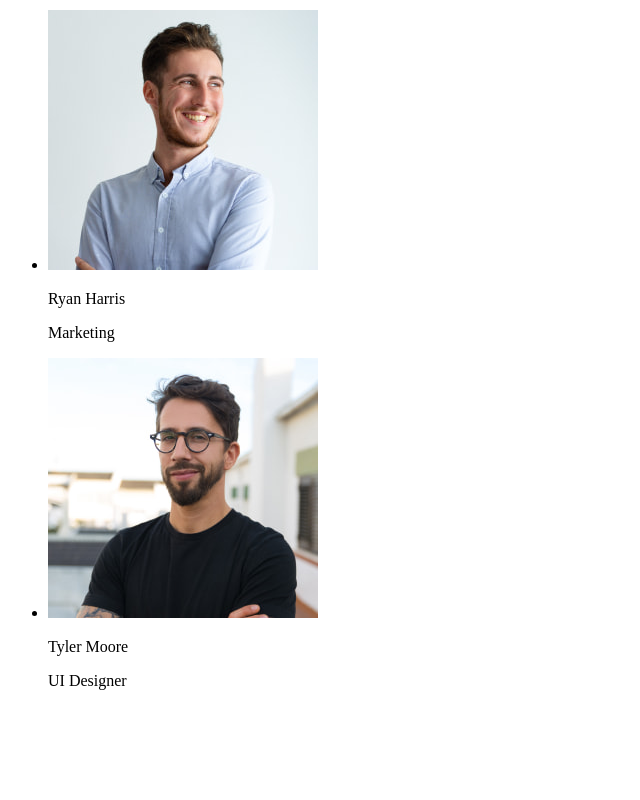
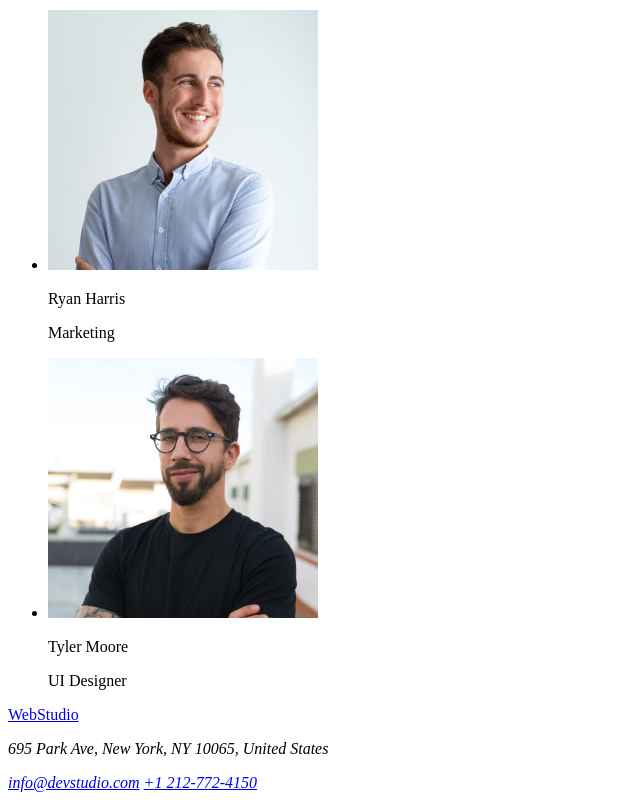
Before and after one commit to Jinkerz94/goit-markup-hw-01, a plain HTML site: page index.html in a window 1280 px wide. Shown: the part 2241-3041 px from the top of the page, without its empty margins (0-640 px from the left). Before the commit the page ends 2947 px from the top, so only its background shows below. Drawn offline with Linux system fonts and the light colour scheme.

Commit message:
add footer

```diff
--- a/index.html
+++ b/index.html
@@ -91,7 +91,12 @@
         </section>
     </main>
     <footer>
-
+        <a href="/">WebStudio</a>
+        <address>
+            <p>695 Park Ave, New York, NY 10065, United States</p>
+            <a href="mailto:info@devstudio.com">info@devstudio.com</a>
+            <a href="tel:+12127724150">+1 212-772-4150</a>
+        </address>
     </footer>
 </body>
 </html>
```
